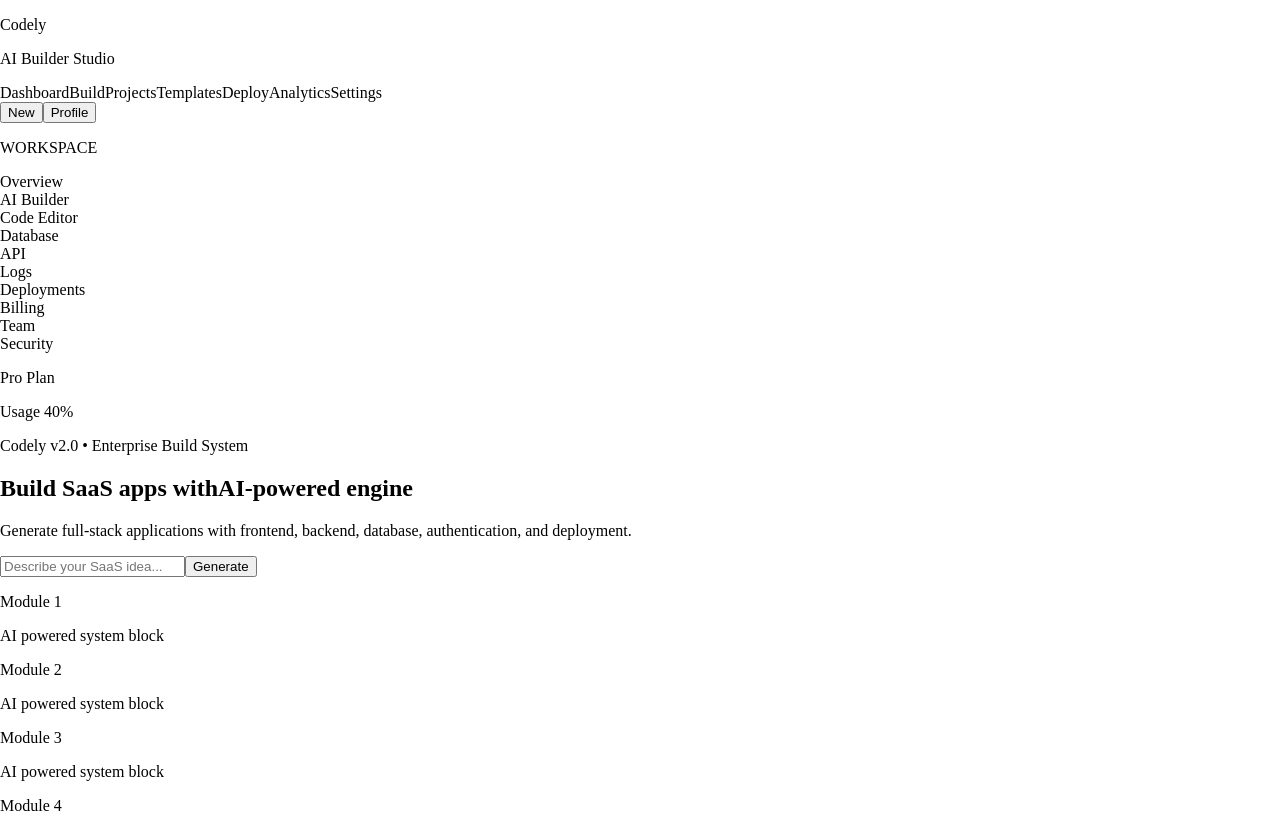
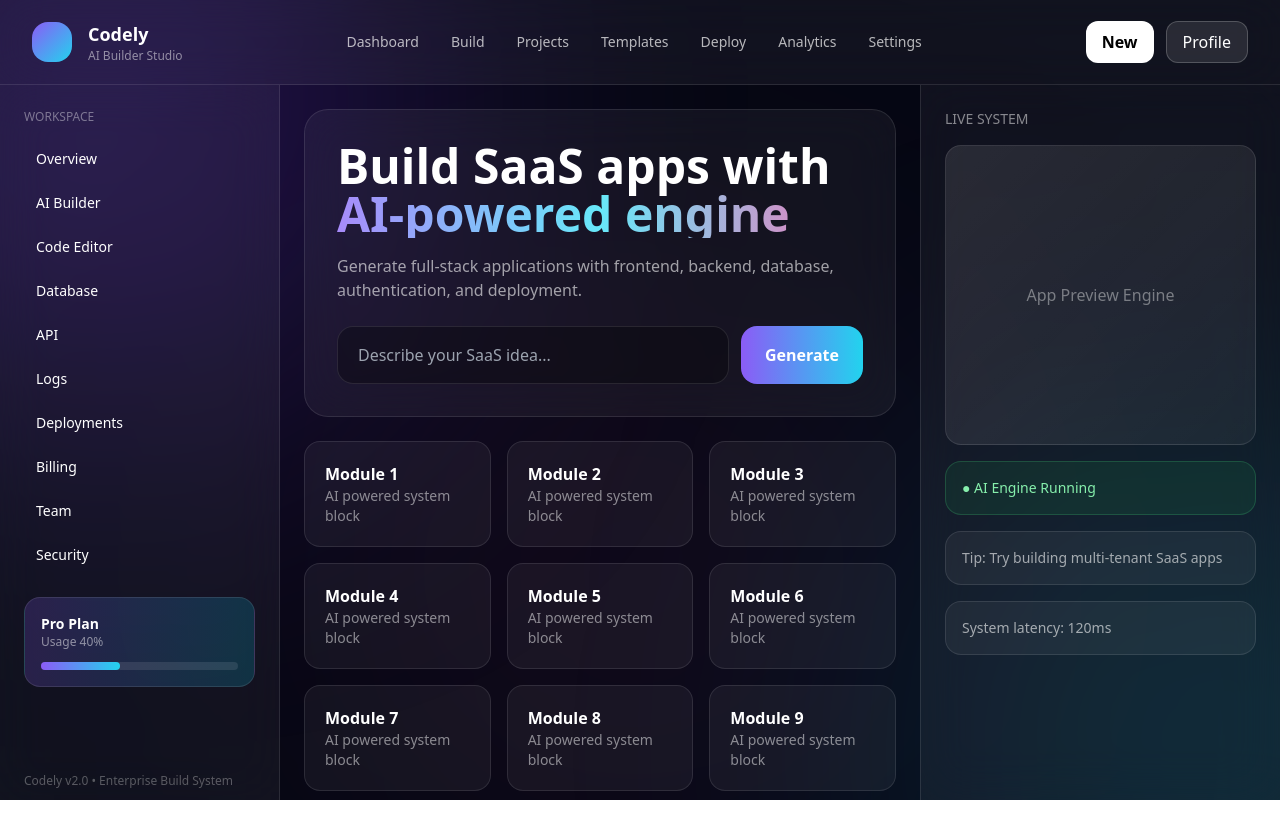
Before and after one commit to waseemkhanjdpr1902/codely1, a Next.js app: page / in a window 1280 px wide. Shown: the top 813 px of the page. Built offline with nearby package versions, Linux system fonts and the light colour scheme.

Commit message:
Update layout.tsx

```diff
--- a/app/layout.tsx
+++ b/app/layout.tsx
@@ -1,9 +1,18 @@
-export default function RootLayout({ children }) {
+import "./globals.css";
+
+export const metadata = {
+  title: "Codely",
+  description: "AI Builder"
+};
+
+export default function RootLayout({
+  children,
+}: {
+  children: React.ReactNode;
+}) {
   return (
     <html lang="en">
-      <body style={{ margin: 0, padding: 0 }}>
-        {children}
-      </body>
+      <body>{children}</body>
     </html>
   );
 }
```
